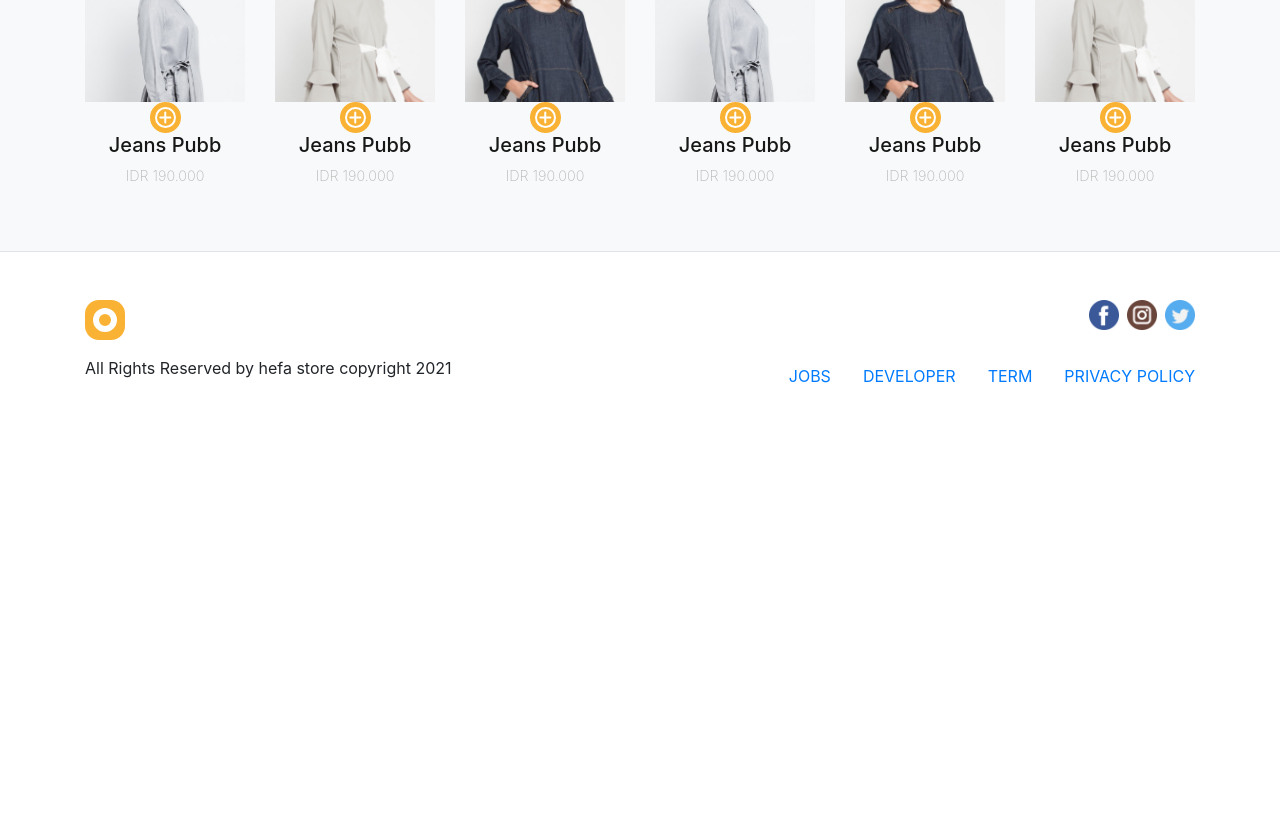
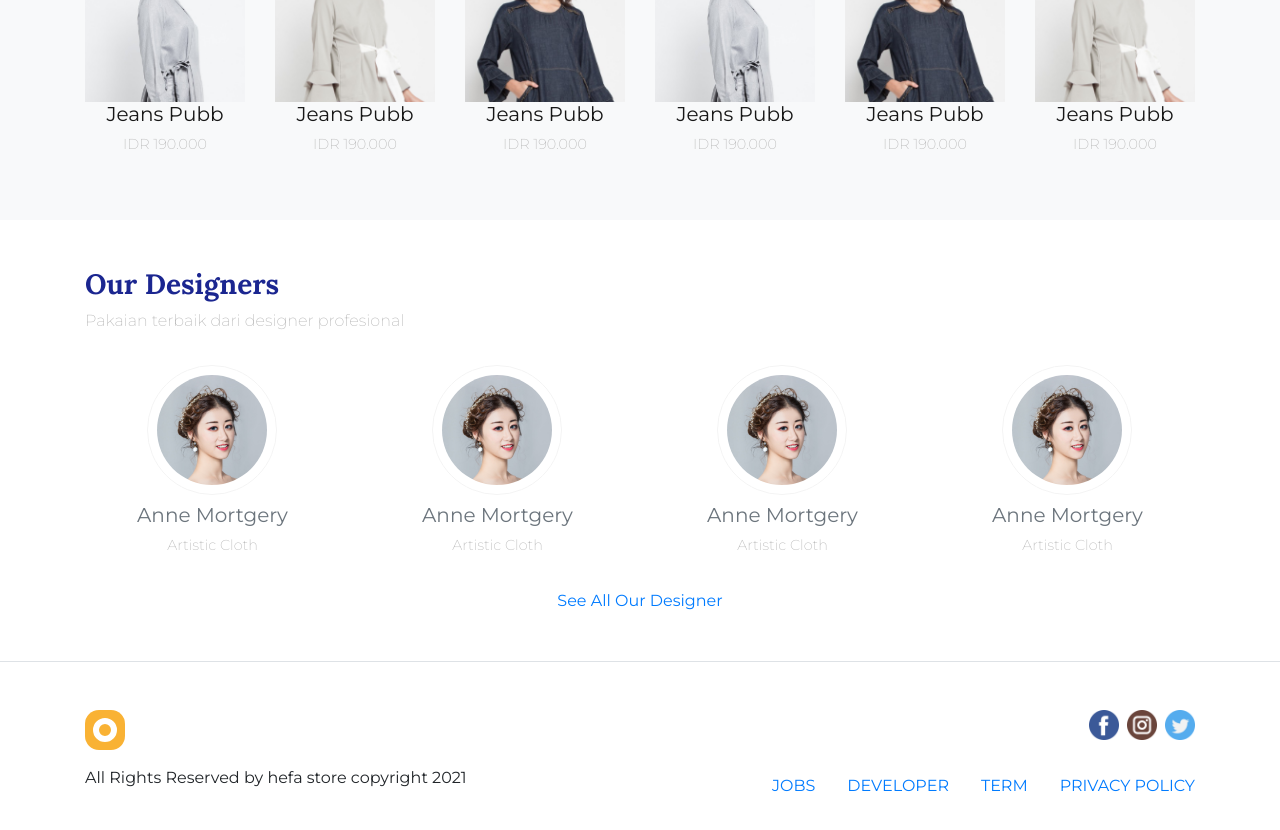
Before and after one commit to getahmad/hefa-store, a React (Create React App) app in the folder bootstrap-react/: page / in a window 1280 px wide. Shown: the part 880-1710 px from the top of the page. Before the commit the page ends 1324 px from the top, so only its background shows below. Built offline with nearby package versions, Linux system fonts and the light colour scheme.

Commit message:
feature and designer

```diff
--- /dev/null
+++ b/bootstrap-react/src/components/Designer/designer.js
@@ -0,0 +1,78 @@
+import imgDesigner1 from "../../assets/img/designer/1.png";
+import style from "./designer.module.scss";
+
+const Designer = () => {
+  return (
+    <section className={`${style.designer} p-5`}>
+      <div className="container">
+        <div className="row">
+          <div className="col mb-3">
+            <h3>Our Designers</h3>
+            <p>Pakaian terbaik dari designer profesional</p>
+          </div>
+        </div>
+        <div className="row">
+          <div className="col-6 col-sm-3 text-center">
+            <figure className="figure">
+              <img
+                src={imgDesigner1}
+                className="figure-img img-fluid"
+                alt="featire hefa"
+              />
+              <figcaption className="figure-caption text-center">
+                <h5>Anne Mortgery</h5>
+                <p>Artistic Cloth</p>
+              </figcaption>
+            </figure>
+          </div>
+          <div className="col-6 col-sm-3 text-center">
+            <figure className="figure">
+              <img
+                src={imgDesigner1}
+                className="figure-img img-fluid"
+                alt="featire hefa"
+              />
+              <figcaption className="figure-caption text-center">
+                <h5>Anne Mortgery</h5>
+                <p>Artistic Cloth</p>
+              </figcaption>
+            </figure>
+          </div>
+          <div className="col-6 col-sm-3 text-center">
+            <figure className="figure">
+              <img
+                src={imgDesigner1}
+                className="figure-img img-fluid"
+                alt="featire hefa"
+              />
+              <figcaption className="figure-caption text-center">
+                <h5>Anne Mortgery</h5>
+                <p>Artistic Cloth</p>
+              </figcaption>
+            </figure>
+          </div>
+          <div className="col-6 col-sm-3 text-center">
+            <figure className="figure">
+              <img
+                src={imgDesigner1}
+                className="figure-img img-fluid"
+                alt="featire hefa"
+              />
+              <figcaption className="figure-caption text-center">
+                <h5>Anne Mortgery</h5>
+                <p>Artistic Cloth</p>
+              </figcaption>
+            </figure>
+          </div>
+        </div>
+        <div className="row">
+          <div className="col text-center">
+            <a href="/">See All Our Designer</a>
+          </div>
+        </div>
+      </div>
+    </section>
+  );
+};
+
+export default Designer;
--- /dev/null
+++ b/bootstrap-react/src/components/Designer/designer.module.scss
@@ -0,0 +1,11 @@
+.designer h3 {
+    font-family: "Lora";
+    color: #1b2690;
+    font-weight: bold;
+  }
+
+.designer p{
+    font-weight: 200;
+    color: #b7b7b7;
+
+  }
--- a/bootstrap-react/src/components/Features/feature.module.scss
+++ b/bootstrap-react/src/components/Features/feature.module.scss
@@ -1,22 +1,22 @@
-.features {
-    h3 {
+.features h3 {
     font-family: "Lora";
     color: #1b2690;
     font-weight: bold;
 }
 
-    p {
+.features p {
     font-weight: 200;
     color: #b7b7b7;
 }
 
 .figure h5 {
     color: #171717;
+}
 
 .figureImg {
     position: relative;
-        }
-        .figureImg a {
+
+    a {
         position: absolute;
         top: 0;
         left: 0;
@@ -24,14 +24,10 @@
         bottom: 0;
         background-color: rgba(0, 0, 0, 0.7);
         opacity: 0;
-            transition: opacity 0.5s
+        transition: opacity 0.5s;
     }
 
-        .figure:hover a {
+    &:hover a {
         opacity: 1;
     }
-
-
 }
-
-}
--- a/bootstrap-react/src/index.js
+++ b/bootstrap-react/src/index.js
@@ -3,6 +3,7 @@ import ReactDOM from "react-dom";
 import App from "./App";
 import reportWebVitals from "./reportWebVitals";
 import "bootstrap/dist/css/bootstrap.min.css";
+import "./assets/css/style.scss";
 
 ReactDOM.render(
   <React.Fragment>
--- a/bootstrap-react/src/pages/LandingPage.js
+++ b/bootstrap-react/src/pages/LandingPage.js
@@ -1,5 +1,6 @@
 import Brand from "../components/Brand/brand";
 import Carousel from "../components/Carousel/carousel";
+import Designer from "../components/Designer/designer";
 import Feature from "../components/Features/feature";
 import Footer from "../components/Footer/footer";
 import Header from "../components/Header/header";
@@ -11,6 +12,7 @@ const LandingPage = () => {
       <Carousel />
       <Brand />
       <Feature />
+      <Designer />
       <Footer />
     </>
   );
```
Also changed, not shown: bootstrap-react/src/assets/css/style.scss (renamed from bootstrap-react/src/App.css), 1 other file (tests, documents, lock files or other folders). Lines whose indentation alone changed are shown as unchanged.
